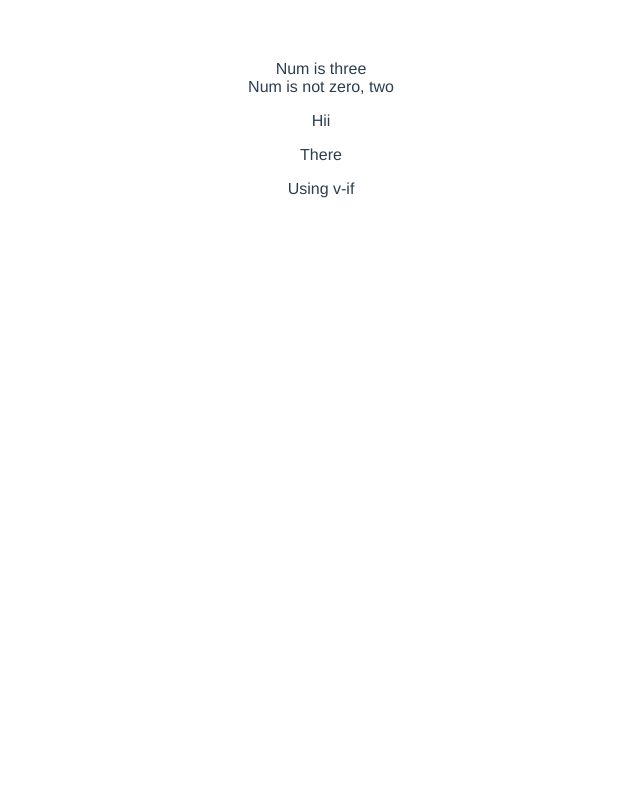
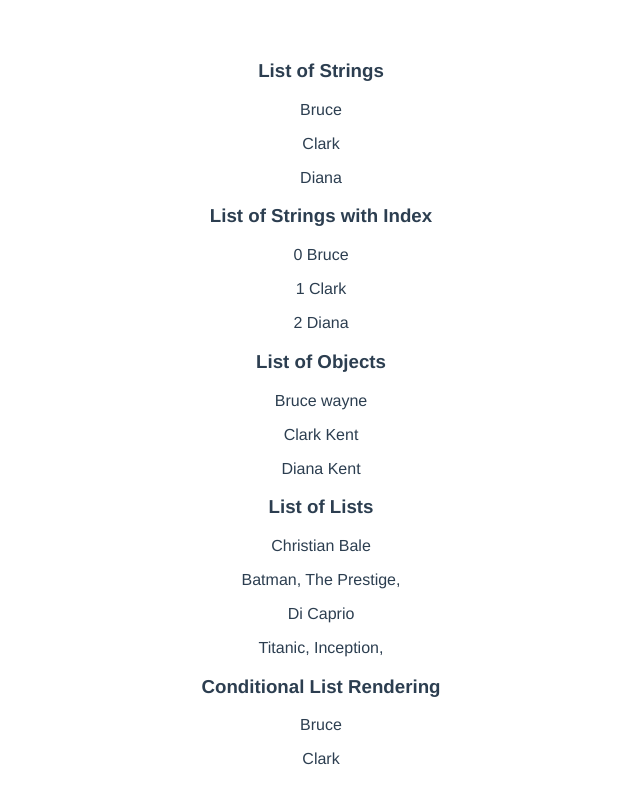
Before and after one commit to deepak252/vuejs-tutorial, a Vue app: page / in a window 1280 px wide. Shown: the whole page, without its empty margins (319-959 px from the left). Built offline with nearby package versions, Linux system fonts and the light colour scheme.

Commit message:
List Renering: v-for

```diff
--- a/src/App.vue
+++ b/src/App.vue
@@ -1,21 +1,19 @@
 <template>
-  <div v-if="num===3">Num is three</div>
-  <div v-if="num===0">Num is zero</div>
-  <div v-else-if="num===2">Num is two</div>
-  <div v-else>Num is not zero, two</div>
-
-  <!-- <div v-if="display" >
-    <p>Hii</p>
-    <p>There</p>
-  </div> -->
-  <template v-if="display" >
-    <p>Hii</p>
-    <p>There</p>
+  <h3>List of Strings</h3>
+  <p v-for="name in names" :key="name">{{name}}</p>
+  <h3>List of Strings with Index</h3>
+  <p v-for="(name, index) in names" :key="name">{{index}} {{name}}</p>
+  <h3>List of Objects</h3>
+  <p v-for="fullName in fullNames" :key="fullName.first">{{fullName.first}} {{fullName.last}}</p>
+  <h3>List of Lists</h3>
+  <div v-for="actor in actors" :key="actor.name">
+    <p>{{actor.name}}</p>
+    <span v-for="movie in actor.movies" :key="movie">{{movie}}, </span>
+  </div>
+  <h3>Conditional List Rendering</h3>
+  <template v-for="name in names" :key="name">
+    <p v-if="['Bruce', 'Clark'].includes(name)">{{name}}</p>
   </template>
-
-  <div v-if="display" >Using v-if</div>
-  <div v-show="show" >Using v-show</div> <!-- uses display: none; -->
-
 </template>
 
 <script>
@@ -24,9 +22,22 @@
   name: 'App',
   data(){
     return {
-      num: 3,
-      display: true,
-      show: false,
+      names: ['Bruce', 'Clark', 'Diana'],
+      fullNames: [
+        {first: 'Bruce', last: 'wayne'},
+        {first: 'Clark', last: 'Kent'},
+        {first: 'Diana', last: 'Kent'},
+      ],
+      actors: [
+        {
+          name: 'Christian Bale',
+          movies: ['Batman', 'The Prestige']
+        },
+        {
+          name: 'Di Caprio',
+          movies: ['Titanic', 'Inception']
+        }
+      ]
     }
   }
 }
```
